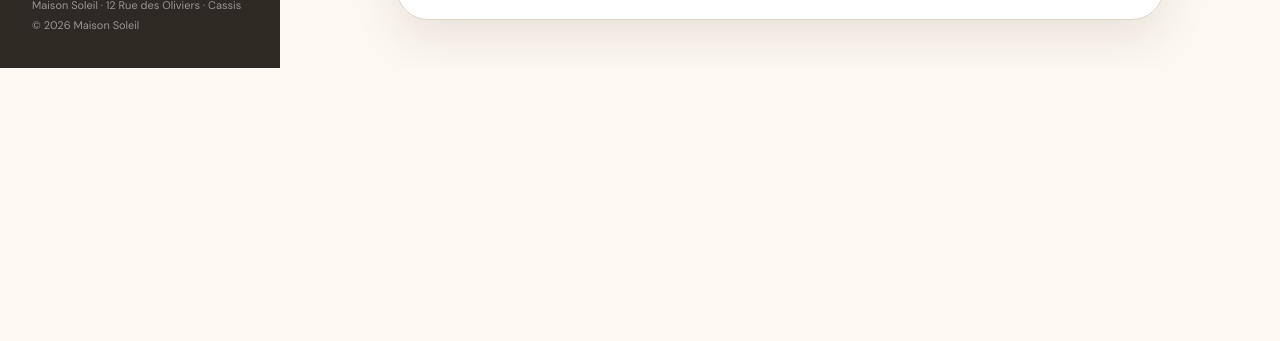
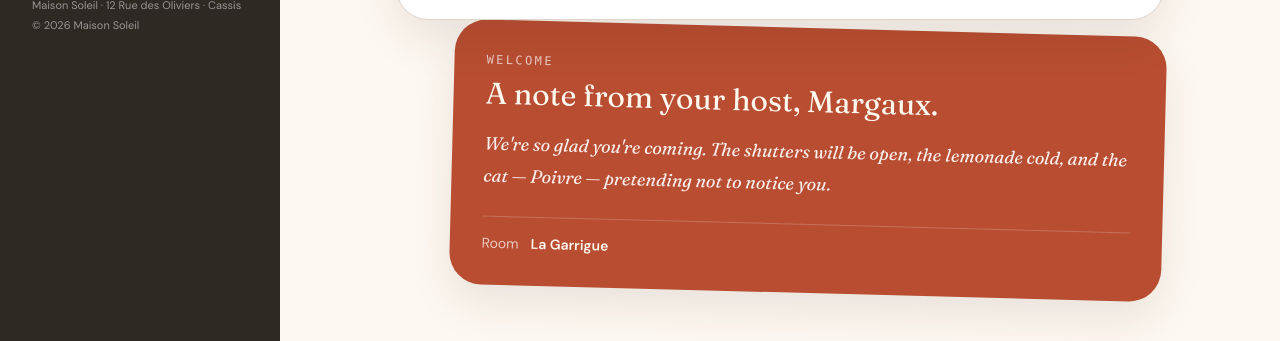
Before and after one commit to BallNChain24FEnd/AshleyWhite-SBA-3_hotel-booking-confirmation-page, a website: page index.html in a window 1280 px wide. Shown: the part 733-1074 px from the top of the page. Before the commit the page ends 801 px from the top, so only its background shows below. Drawn offline with Linux system fonts and the light colour scheme.

Commit message:
Added host welcome card

```diff
--- a/index.html
+++ b/index.html
@@ -7,7 +7,9 @@
   <link rel="icon" type="image/png" sizes="32x32" href="./assets/images/favicon-32x32.png">
   <link rel="preconnect" href="https://fonts.googleapis.com">
   <link rel="preconnect" href="https://fonts.gstatic.com" crossorigin>
-  <link href="https://fonts.googleapis.com/css2?family=DM+Mono:wght@400;500&family=DM+Sans:wght@400;500;600&family=Fraunces:ital,opsz,wght@0,9..144,400;1,9..144,400&display=swap" rel="stylesheet">
+  <link
+    href="https://fonts.googleapis.com/css2?family=DM+Mono:wght@400;500&family=DM+Sans:wght@400;500;600&family=Fraunces:ital,opsz,wght@0,9..144,400;1,9..144,400&display=swap"
+    rel="stylesheet">
   <link rel="stylesheet" href="./output.css">
   <title>Frontend Mentor | Hotel booking confirmation page</title>
 </head>
@@ -30,25 +32,29 @@
               </a>
             </li>
             <li>
-              <a href="#" class="flex items-center gap-3 rounded-xl px-3 py-3 text-white/80 hover:bg-white/10 hover:text-white">
+              <a href="#"
+                class="flex items-center gap-3 rounded-xl px-3 py-3 text-white/80 hover:bg-white/10 hover:text-white">
                 <img src="./assets/images/icon-house.svg" alt="" class="h-5 w-5">
                 <span>The house</span>
               </a>
             </li>
             <li>
-              <a href="#" class="flex items-center gap-3 rounded-xl px-3 py-3 text-white/80 hover:bg-white/10 hover:text-white">
+              <a href="#"
+                class="flex items-center gap-3 rounded-xl px-3 py-3 text-white/80 hover:bg-white/10 hover:text-white">
                 <img src="./assets/images/icon-pin.svg" alt="" class="h-5 w-5">
                 <span>Around town</span>
               </a>
             </li>
             <li>
-              <a href="#" class="flex items-center gap-3 rounded-xl px-3 py-3 text-white/80 hover:bg-white/10 hover:text-white">
+              <a href="#"
+                class="flex items-center gap-3 rounded-xl px-3 py-3 text-white/80 hover:bg-white/10 hover:text-white">
                 <img src="./assets/images/icon-breakfast.svg" alt="" class="h-5 w-5">
                 <span>Breakfast</span>
               </a>
             </li>
             <li>
-              <a href="#" class="flex items-center gap-3 rounded-xl px-3 py-3 text-white/80 hover:bg-white/10 hover:text-white">
+              <a href="#"
+                class="flex items-center gap-3 rounded-xl px-3 py-3 text-white/80 hover:bg-white/10 hover:text-white">
                 <img src="./assets/images/icon-mail.svg" alt="" class="h-5 w-5">
                 <span>Messages</span>
               </a>
@@ -88,10 +94,12 @@
           </div>
 
           <div class="flex flex-wrap gap-3">
-            <button type="button" class="rounded-full border border-[#2f2924] px-4 py-2 text-sm font-medium transition hover:bg-[#2f2924] hover:text-white focus:outline-none focus:ring-2 focus:ring-[#2f2924]/30">
+            <button type="button"
+              class="rounded-full border border-[#2f2924] px-4 py-2 text-sm font-medium transition hover:bg-[#2f2924] hover:text-white focus:outline-none focus:ring-2 focus:ring-[#2f2924]/30">
               Print receipt
             </button>
-            <button type="button" class="rounded-full bg-[#2f2924] px-4 py-2 text-sm font-medium text-white transition hover:bg-[#493e35] focus:outline-none focus:ring-2 focus:ring-[#2f2924]/30">
+            <button type="button"
+              class="rounded-full bg-[#2f2924] px-4 py-2 text-sm font-medium text-white transition hover:bg-[#493e35] focus:outline-none focus:ring-2 focus:ring-[#2f2924]/30">
               Add to calendar
             </button>
           </div>
@@ -100,8 +108,10 @@
 
         <section class="mt-10">
           <div class="relative mx-auto max-w-3xl">
-            <article class="relative z-20 rounded-[2rem] border border-[#ded6cc] bg-white p-6 shadow-[0_18px_45px_rgba(56,44,31,0.10)] sm:p-8">
-              <div class="flex flex-col gap-3 border-b border-dashed border-[#cfc5ba] pb-6 sm:flex-row sm:items-start sm:justify-between">
+            <article
+              class="relative z-20 rounded-[2rem] border border-[#ded6cc] bg-white p-6 shadow-[0_18px_45px_rgba(56,44,31,0.10)] sm:p-8">
+              <div
+                class="flex flex-col gap-3 border-b border-dashed border-[#cfc5ba] pb-6 sm:flex-row sm:items-start sm:justify-between">
                 <div>
                   <p class="font-mono text-xs uppercase tracking-[0.2em] text-[#9a8775]">Receipt</p>
                   <p class="mt-2 font-mono text-sm text-[#4f463e]">№ MS-2026<br>0421-AH</p>
@@ -125,9 +135,12 @@
               </div>
 
               <div class="mt-6 space-y-3 text-sm">
-                <div class="flex justify-between gap-4"><span>Room · La Garrigue · 4 nights</span><span class="font-medium">€ 620.00</span></div>
-                <div class="flex justify-between gap-4"><span>Breakfast · 2 guests</span><span class="font-medium">€ 96.00</span></div>
-                <div class="flex justify-between gap-4"><span>Tourist tax</span><span class="font-medium">€ 14.40</span></div>
+                <div class="flex justify-between gap-4"><span>Room · La Garrigue · 4 nights</span><span
+                    class="font-medium">€ 620.00</span></div>
+                <div class="flex justify-between gap-4"><span>Breakfast · 2 guests</span><span class="font-medium">€
+                    96.00</span></div>
+                <div class="flex justify-between gap-4"><span>Tourist tax</span><span class="font-medium">€ 14.40</span>
+                </div>
               </div>
 
               <div class="mt-6 flex items-end justify-between border-t border-dashed border-[#cfc5ba] pt-5">
@@ -141,10 +154,30 @@
           </div>
         </section>
 
+
+        <section class="mt-8">
+          <div class="relative mx-auto max-w-3xl">
+            <article
+              class="rounded-[2rem] bg-[#b84d31] p-6 text-[#fff8ef] shadow-[0_18px_45px_rgba(56,44,31,0.10)] sm:p-8 lg:-mt-6 lg:ml-14 lg:rotate-[1.5deg]">
+              <p class="font-mono text-xs uppercase tracking-[0.2em] text-white/70">Welcome</p>
+              <h2 class="mt-2 font-[Fraunces] text-3xl">A note from your host, Margaux.</h2>
+              <p class="mt-4 max-w-2xl font-[Fraunces] text-lg leading-8 italic text-white/90">
+                We're so glad you're coming. The shutters will be open, the lemonade cold,
+                and the cat — Poivre — pretending not to notice you.
+              </p>
+              <div class="mt-6 flex items-center gap-3 border-t border-white/20 pt-4 text-sm">
+                <span class="text-white/70">Room</span>
+                <strong>La Garrigue</strong>
+              </div>
+            </article>
+          </div>
+        </section>
+
       </div>
     </main>
 
   </div>
 
 </body>
+
 </html>
```
Also changed, not shown: output.css.
